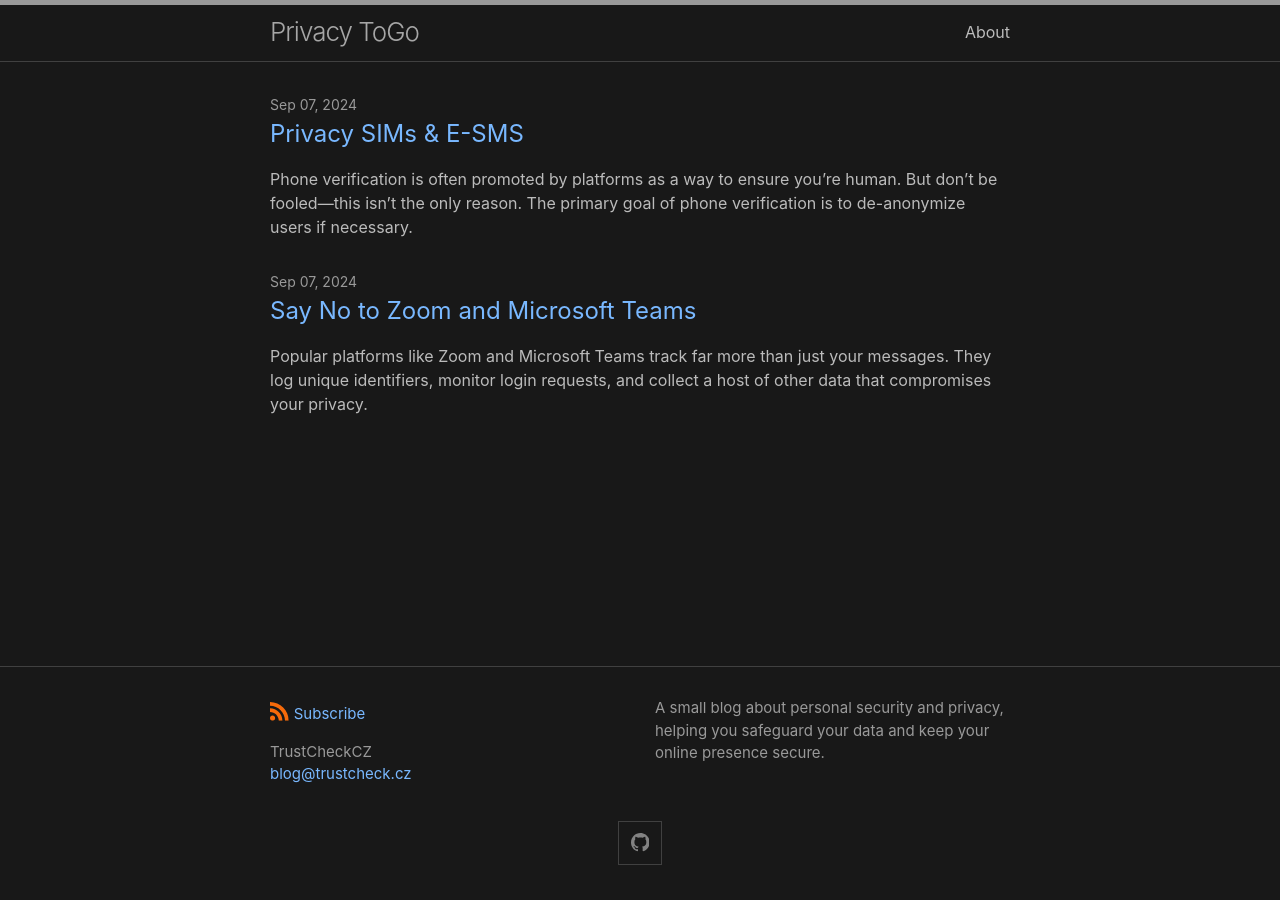
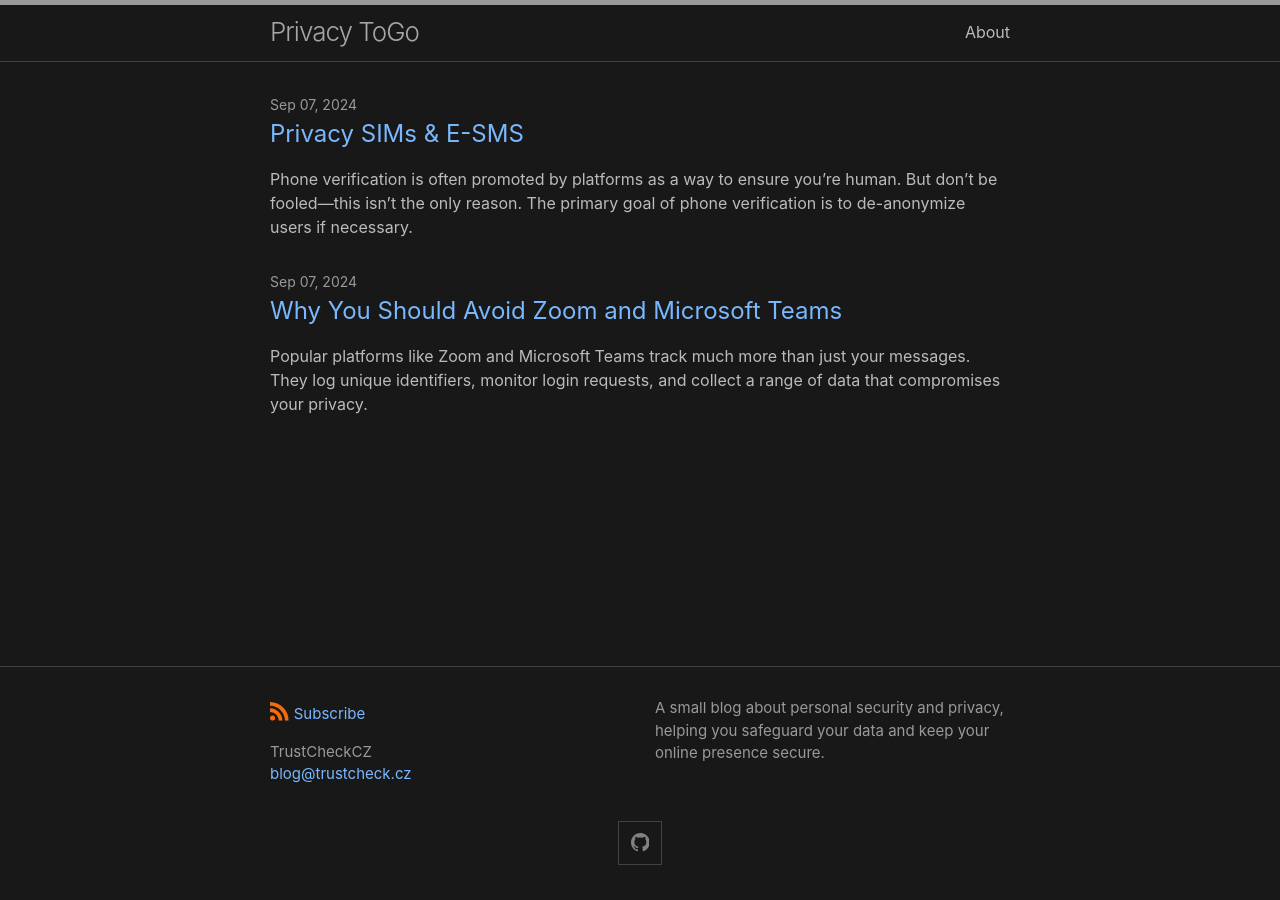
Before and after one commit to TrustCheckCZ/TrustCheckCZ.github.io, a Jekyll site: the page built from index.md, in a window 1280 px wide. Built offline with Jekyll 4.4.1, drawn with Linux system fonts in a browser that asks for light colours; part of the change alters nothing that is shown.

Commit message:
Update 2024-09-07-privacy-on-video-chats.md

```diff
--- a/_posts/2024-09-07-privacy-on-video-chats.md
+++ b/_posts/2024-09-07-privacy-on-video-chats.md
@@ -1,32 +1,43 @@
 ---
 layout: post
-title: "Say No to Zoom and Microsoft Teams"
+title: "Why You Should Avoid Zoom and Microsoft Teams"
 categories: privacy
 author:
 - The Trust Check Team
 ---
 
-Popular platforms like Zoom and Microsoft Teams track far more than just your messages. They log unique identifiers, monitor login requests, and collect a host of other data that compromises your privacy.
+Popular platforms like Zoom and Microsoft Teams track much more than just your messages. They log unique identifiers, monitor login requests, and collect a range of data that compromises your privacy.
 
-It has been reported that some video conferencing platforms have the capability for hosts to remotely access your microphone and camera **EVEN WITHOUT** explicit permission, even when these devices are turned off. This poses serious privacy concerns, as users might not be aware of when their audio or video is being accessed.
+Reports have been surfaced claiming that some video conferencing platforms may allow hosts to remotely access your microphone and camera—**even without explicit permission**, and even when these devices are turned off.
+This presents serious privacy risks, as users may be completely unaware when their audio or video is being accessed.
+These claims have been out for **YEARS** and yet people still use their services.
+
+### Privacy Risks
+
+Platforms like Zoom and Teams have been criticized for their invasive data collection practices. Not only do they collect extensive metadata, but they also offer administrators powerful monitoring capabilities, making it easy for your boss or meeting host to access your chat messages, calls, and files shared during meetings.
 
 Sources:
-1. <a href="https://medium.com/@Teamflect/your-boss-can-read-your-chat-messages-in-microsoft-teams-f0c57ec1842f">Your boss can read your messages | medium.com</a>
-2. <a href="ttps://www.timewatch.com/blog/can-my-boss-spy-on-me-via-microsoft-teams">Can my boss spy on me? | timewatch.com</a>
+1. [Your boss can read your messages | medium.com](https://medium.com/@Teamflect/your-boss-can-read-your-chat-messages-in-microsoft-teams-f0c57ec1842f)
+2. [Can my boss spy on me? | timewatch.com](https://www.timewatch.com/blog/can-my-boss-spy-on-me-via-microsoft-teams)
 
-### Switch to Jam
-Jam is a peer-to-peer, open-source call center built for conferences, social gatherings, and more.
-It's a privacy-focused alternative to mainstream platforms.
-[Jam on GitHub](https://github.com/jam-systems/jam)
+### Switch to Jam: A Privacy-Focused Alternative
 
-### Features
-- **Secure Communication:** Generates a public/private keypair for end-to-end encryption.
-- **Financial Integration:** Built-in support for PayPal.me, Bitcoin, and XMR transactions.
-- **Markdown Support:** Easily format messages with Markdown.
-- **Flexible Integration:** Supports iFrame, WebView, and JS SDK.
-- **Self-hosting:** Run your own instance via Docker.
-- **Cross-platform Compatibility:** Available on Web, iOS, Android, macOS, Windows, and Linux.
+For those who value their privacy, **Jam** offers a peer-to-peer, open-source alternative for video conferences, social gatherings, and more.
+It’s built with privacy at the forefront, ensuring that your communication remains secure.
 
-### Outrageous
-The following attachment, do I even have to say anything.
-<img src="https://raw.githubusercontent.com/TrustCheckCZ/TrustCheckCZ.github.io/main/_images/microsoft_is_evil.webp">
+[Check out Jam on GitHub](https://github.com/jam-systems/jam)
+
+### Jam’s Key Features
+
+- **End-to-End Encryption:** Jam generates a public/private keypair to encrypt your communication from end to end.
+- **Payment Integration:** Seamless integration with PayPal.me, Bitcoin, and Monero (XMR) for secure transactions.
+- **Markdown Support:** Easily format messages using Markdown for a more flexible communication experience.
+- **Extensible:** Integrates easily with iFrame, WebView, and JavaScript SDKs for custom functionality.
+- **Self-Hosting:** Run your own instance using Docker for complete control over your data.
+- **Cross-Platform Compatibility:** Available on Web, iOS, Android, macOS, Windows, and Linux.
+
+### Shocking Surveillance
+
+To illustrate the extent of Microsoft, keep in mind they store voice and train AI on your face!
+
+![Microsoft is Evil](https://raw.githubusercontent.com/TrustCheckCZ/TrustCheckCZ.github.io/main/_images/microsoft_is_evil.webp)
```
